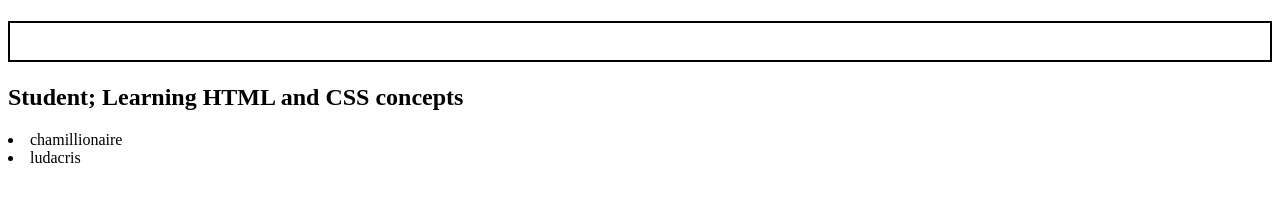
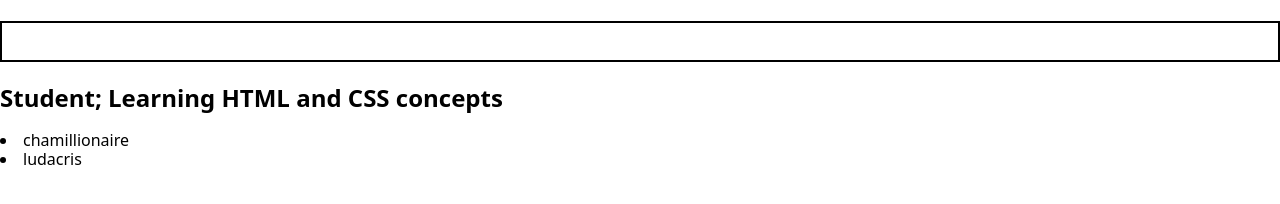
Before and after one commit to SWIC-177/html-css-skills-demo-GenoyVI, a plain HTML site: page index.html in a window 1280 px wide. Drawn offline with nearby package versions, Linux system fonts and the light colour scheme.

Commit message:
Fixed stylesheet modern-normalize error

```diff
--- a/style.css
+++ b/style.css
@@ -1,3 +1,4 @@
+@import url("node_modules/modern-normalize.css");
 h1 {
   color: #fff;
   border: 2px solid black;
```
